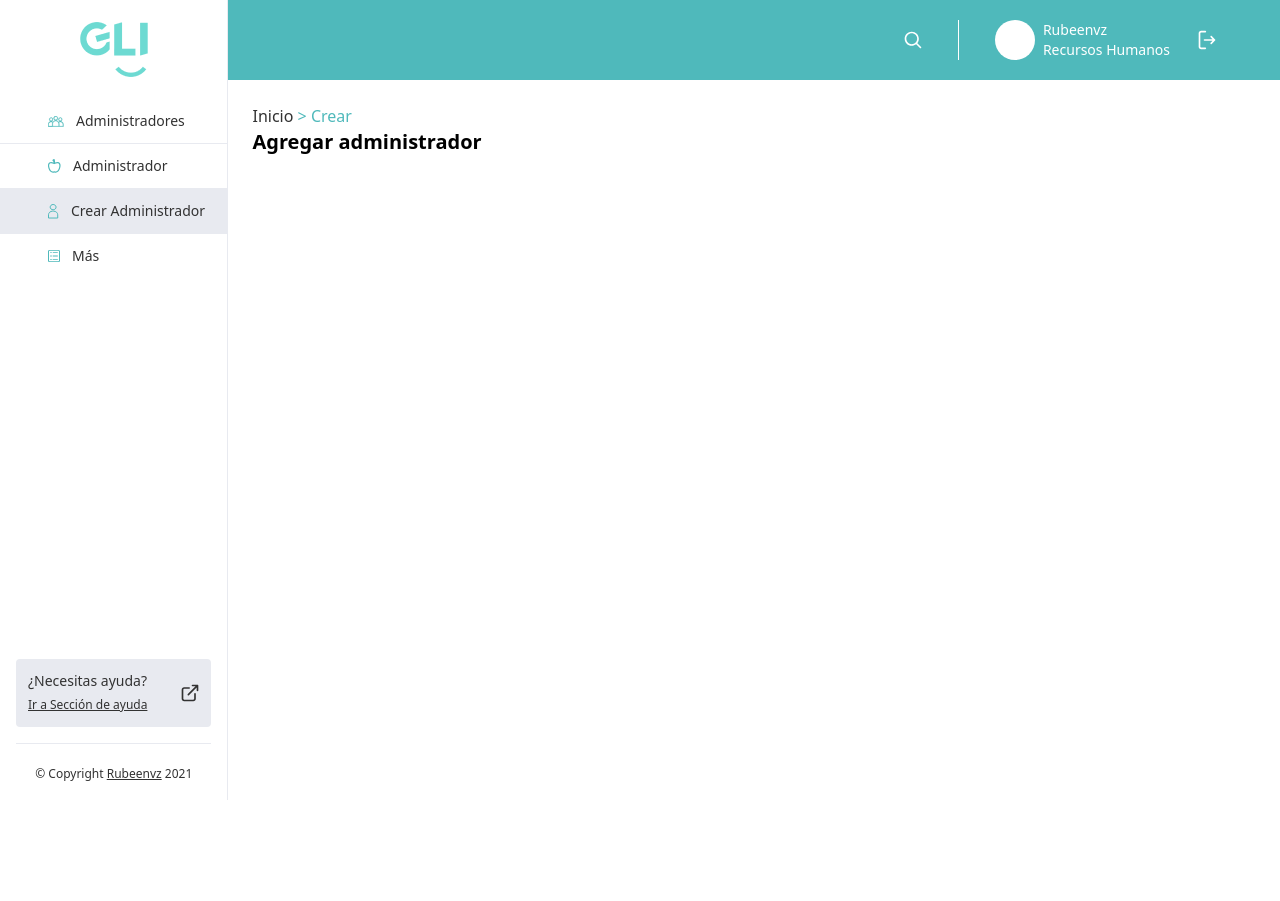
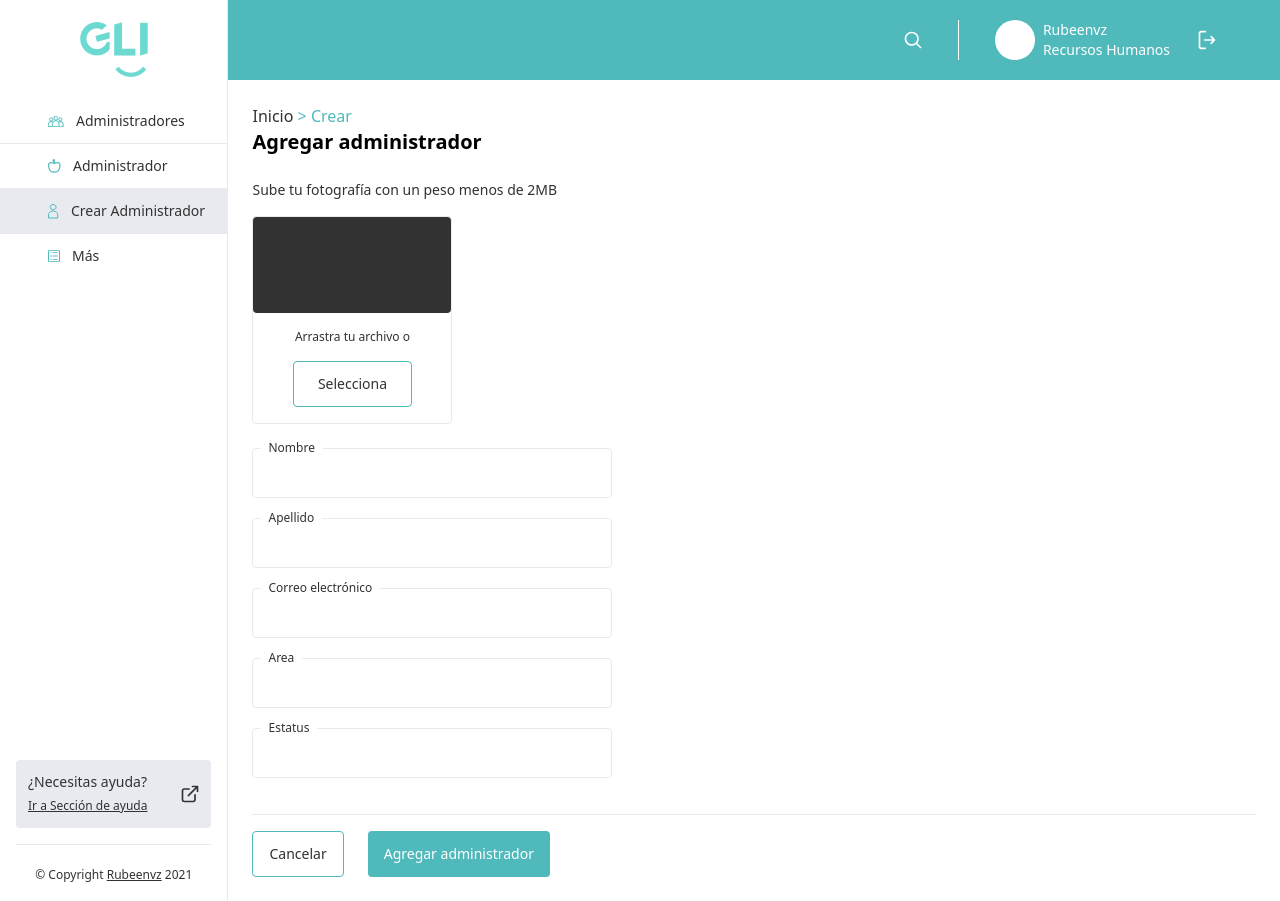
Before and after one commit to Rubeenvz/Gliapp-Vue.js, a Vue app: page /crear in a window 1280 px wide. Before the commit the page ends 800 px from the top, so only its background shows below. Built offline with nearby package versions, Linux system fonts and the light colour scheme.

Commit message:
Create view has been finished

```diff
--- a/src/App.vue
+++ b/src/App.vue
@@ -70,4 +70,9 @@
     transform: translate(-0%, -50%);
     @apply button-primary absolute right-0 top-1/2 m-0 p-0;
   }
+
+  .adm-user__card {
+    max-width: 200px;
+    @apply mt-4 mb-6 border border-tertiary rounded;
+  }
 </style>
--- a/src/store/index.js
+++ b/src/store/index.js
@@ -37,6 +37,16 @@ export default new Vuex.Store({
         console.log(error)
       }
     },
+    async createUser({ commit }, data) {
+      try {
+        console.log(data)
+        const res = await axios.post(`http://localhost:4800/api/user`, data)
+        return res
+      } catch (error) {
+        commit('setUser', {})
+        console.log(error)
+      }
+    },
   },
   modules: {},
 });
--- a/src/views/AdministradorCrear.vue
+++ b/src/views/AdministradorCrear.vue
@@ -2,17 +2,89 @@
   <div>
     <div>
       <Breadcrumb title="Agregar administrador"/>
+    </div>
+    <div>
+      <div class="mb-9">
+        <div class="mt-6">
+          <p class="font-normal text-sm text-primary font-open">Sube tu fotografía con un peso menos de 2MB</p>
+        </div>
+        <div class="adm-user__card">
+          <div class="w-full py-12 bg-primary  rounded"></div>
+          <div class="text-center p-4">
+            <p class="font-normal text-primary font-open text-xs pb-4">Arrastra tu archivo o</p>
+            <button class="px-6 py-3 text-sm font-open text-primary rounded border border-secondary">Selecciona</button>
+          </div>
+        </div>
+        <form class="general-form__container flex flex-col gap-5">
+          <div class="general-form__element relative w-full">
+            <label class="general-form__label" for="">Nombre</label>
+            <input required class="general-form__input" v-model="form.name" type="text">
+          </div>
+          <div class="general-form__element relative w-full">
+            <label class="general-form__label" for="">Apellido</label>
+            <input required class="general-form__input" v-model="form.last_name" type="text">
+          </div>
+          <div class="general-form__element relative w-full">
+            <label class="general-form__label" for="">Correo electrónico</label>
+            <input required class="general-form__input" v-model="form.email" type="text">
+          </div>
+          <div class="general-form__element relative w-full">
+            <label class="general-form__label" for="">Area</label>
+            <input required class="general-form__input" v-model="form.area" type="text">
+          </div>
+          <div class="general-form__element relative w-full">
+            <label class="general-form__label" for="">Estatus</label>
+            <input required class="general-form__input" v-model="form.status" type="text">
+          </div>
+        </form>
+      </div>
+      <div class="pt-4 border-t border-tertiary flex gap-6">
+        <router-link class="button-secondary" to="/administradores">
+          Cancelar
+        </router-link>
+        <button @click="saveData()" class="button-primary">
+          Agregar administrador
+        </button>
+      </div>
     </div>
   </div>
 </template>
 
 <script>
   import Breadcrumb from "@/components/Breadcrumb.vue";
+  import { area, status } from '@/constants/user'
+  import { mapActions } from 'vuex'
 
   export default {
     name: "AdministradorCrear",
     components: {
       Breadcrumb
     },
+    data() {
+      return {
+        area,
+        status,
+        form: {}
+      }
+    },
+    methods: {
+      ...mapActions(['createUser']),
+      async saveData() {
+        const response = await this.createUser(this.form)
+        if(response && response.data && response.data.status == 200) {
+          /* eslint-disable */
+          new Toast({
+            message: 'Administrador añadido',
+            type: 'success'
+          });
+          setTimeout(() => {
+            let elem = document.querySelector('.toastjs-container')
+            elem.parentNode.removeChild(elem);
+          }, 5000);
+          this.$router.push('/administradores')
+          /* eslint-enable */
+        }
+      },
+    },
   };
 </script>
--- a/src/views/AdministradorEditar.vue
+++ b/src/views/AdministradorEditar.vue
@@ -4,7 +4,7 @@
       <div class="mt-6">
         <p class="font-normal text-sm text-primary font-open">Sube tu fotografía con un peso menos de 2MB</p>
       </div>
-      <div class="my-4 adm-user__card border border-tertiary rounded">
+      <div class="adm-user__card">
         <div class="w-full py-12 bg-primary  rounded"></div>
         <div class="text-center p-4">
           <p class="font-normal text-primary font-open text-xs pb-4">Arrastra tu archivo o</p>
@@ -95,9 +95,3 @@
     },
   };
 </script>
-
-<style scoped>
-  .adm-user__card {
-    max-width: 200px;
-  }
-</style>
```
